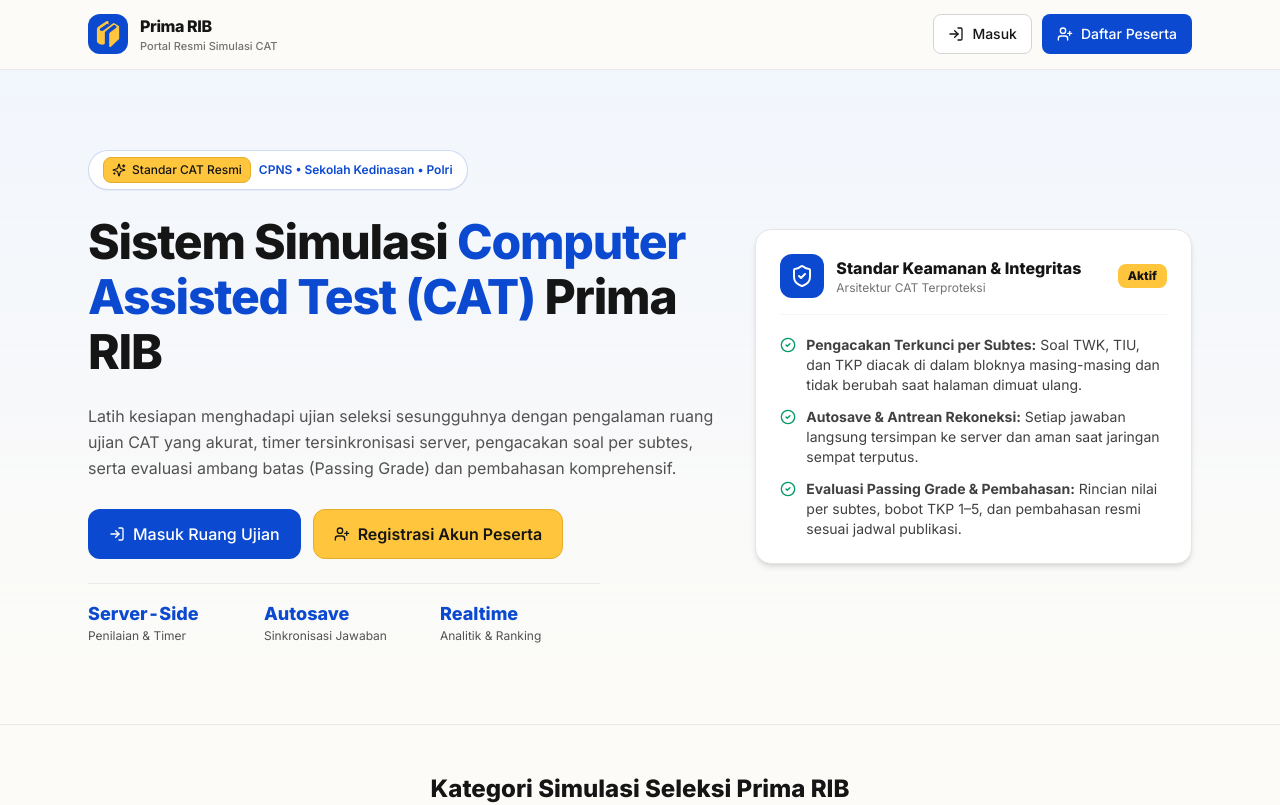
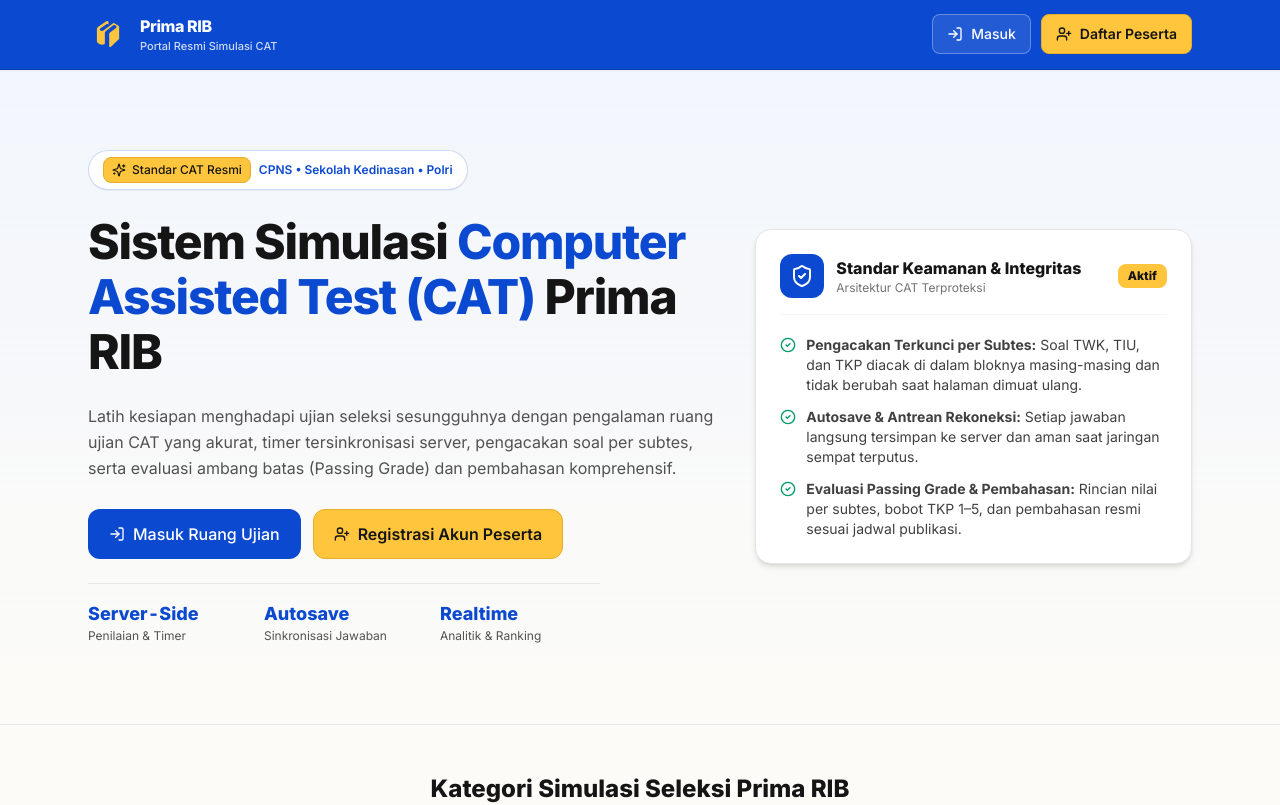
Before and after one commit to mediabelokiri-cpu/simulasicat, a Next.js app: page / in a window 1280 px wide. Shown: the top 805 px of the page. Built offline with nearby package versions, Linux system fonts and the light colour scheme.

Commit message:
style(ui): set Primary Blue (#0b49d0) background on Landing Page header and AppShell Topbar

```diff
--- a/src/app/page.tsx
+++ b/src/app/page.tsx
@@ -34,7 +34,7 @@ export default function LandingPage() {
   return (
     <div className="min-h-screen bg-[#fcfbf7] text-[#151515] flex flex-col">
       {/* Top Navbar */}
-      <header className="sticky top-0 z-30 border-b border-neutral-200/80 bg-[#fcfbf7]/95 backdrop-blur-md">
+      <header className="sticky top-0 z-30 border-b border-[#093db0] bg-[#0b49d0] text-white shadow-xs">
         <div className="mx-auto flex max-w-6xl items-center justify-between px-4 py-3.5 sm:px-6">
           <div className="flex items-center gap-3">
             <img
@@ -43,10 +43,10 @@ export default function LandingPage() {
               className="h-10 w-10 rounded-xl object-contain"
             />
             <div>
-              <span className="block text-sm sm:text-base font-extrabold tracking-tight text-[#151515]">
+              <span className="block text-sm sm:text-base font-extrabold tracking-tight text-white">
                 Prima RIB
               </span>
-              <span className="block text-[11px] font-medium text-neutral-500">
+              <span className="block text-[11px] font-medium text-white/80">
                 Portal Resmi Simulasi CAT
               </span>
             </div>
@@ -59,7 +59,7 @@ export default function LandingPage() {
                   href={activeUser.role === "admin" ? "/admin" : "/dashboard"}
                 >
                   <Button
-                    variant="primary"
+                    variant="accent"
                     size="sm"
                     rightIcon={<ArrowRight className="h-4 w-4" />}
                   >
@@ -70,6 +70,7 @@ export default function LandingPage() {
                   variant="outline"
                   size="sm"
                   onClick={handleLogout}
+                  className="border-white/30 bg-white/10 text-white hover:bg-white/20 hover:border-white/50"
                   leftIcon={<LogOut className="h-4 w-4" />}
                 >
                   Keluar
@@ -81,6 +82,7 @@ export default function LandingPage() {
                   <Button
                     variant="outline"
                     size="sm"
+                    className="border-white/30 bg-white/10 text-white hover:bg-white/20 hover:border-white/50"
                     leftIcon={<LogIn className="h-4 w-4" />}
                   >
                     Masuk
@@ -88,7 +90,7 @@ export default function LandingPage() {
                 </Link>
                 <Link href="/register">
                   <Button
-                    variant="primary"
+                    variant="accent"
                     size="sm"
                     leftIcon={<UserPlus className="h-4 w-4" />}
                   >
--- a/src/components/ui/AppShell.tsx
+++ b/src/components/ui/AppShell.tsx
@@ -153,7 +153,7 @@ export function Topbar({
   const pathname = usePathname();
 
   return (
-    <header className="sticky top-0 z-30 border-b border-neutral-200 bg-white/95 backdrop-blur-xs">
+    <header className="sticky top-0 z-30 border-b border-[#093db0] bg-[#0b49d0] text-white shadow-xs">
       <div className="mx-auto flex h-16 max-w-7xl items-center justify-between gap-3 px-4 sm:px-6">
         <div className="flex items-center gap-3">
           {role === "admin" && (
@@ -161,7 +161,7 @@ export function Topbar({
               type="button"
               onClick={onOpenMobileMenu}
               aria-label="Buka menu navigasi"
-              className="flex h-11 w-11 items-center justify-center rounded-xl border border-neutral-200 text-[#151515] hover:bg-neutral-100 lg:hidden"
+              className="flex h-11 w-11 items-center justify-center rounded-xl border border-white/25 bg-white/10 text-white hover:bg-white/20 lg:hidden"
             >
               <Menu className="h-5 w-5" />
             </button>
@@ -175,10 +175,10 @@ export function Topbar({
                 className="h-9 w-9 rounded-xl object-contain"
               />
               <div>
-                <span className="block text-sm sm:text-base font-extrabold tracking-tight text-[#0b49d0]">
+                <span className="block text-sm sm:text-base font-extrabold tracking-tight text-white">
                   SIMULASI CAT
                 </span>
-                <span className="block text-[11px] font-semibold text-neutral-500">
+                <span className="block text-[11px] font-semibold text-white/80">
                   PRIMA RIB
                 </span>
               </div>
@@ -192,7 +192,7 @@ export function Topbar({
                 alt="Logo Prima RIB"
                 className="h-8 w-8 rounded-lg object-contain"
               />
-              <span className="text-sm font-bold text-[#0b49d0]">
+              <span className="text-sm font-bold text-white">
                 Admin Prima RIB
               </span>
             </div>
@@ -219,8 +219,8 @@ export function Topbar({
                   className={cn(
                     "flex min-h-[42px] items-center gap-2 rounded-xl px-3.5 py-2 text-sm font-semibold transition-colors",
                     isActive
-                      ? "bg-[#0b49d0] text-white"
-                      : "text-[#151515] hover:bg-neutral-100"
+                      ? "bg-[#ffc63d] text-[#151515] font-bold shadow-xs"
+                      : "text-white/90 hover:bg-white/10 hover:text-white"
                   )}
                 >
                   <Icon className="h-4 w-4" aria-hidden="true" />
@@ -234,14 +234,14 @@ export function Topbar({
         {/* User Profile Pill */}
         <div className="flex items-center gap-3">
           <div className="hidden sm:block text-right">
-            <p className="text-sm font-bold text-[#151515] leading-tight">
+            <p className="text-sm font-bold text-white leading-tight">
               {userName}
             </p>
-            <p className="text-xs text-neutral-500">{userSubtitle}</p>
+            <p className="text-xs text-white/80">{userSubtitle}</p>
           </div>
           <Link
             href={role === "admin" ? "/admin/pengaturan" : "/profil"}
-            className="flex h-10 w-10 items-center justify-center rounded-xl bg-[#eef4ff] text-[#0b49d0] font-bold border border-[#0b49d0]/20"
+            className="flex h-10 w-10 items-center justify-center rounded-xl bg-[#ffc63d] text-[#151515] font-extrabold border border-[#e5ad28]"
             title="Profil & Pengaturan"
           >
             {userName.charAt(0).toUpperCase()}
```
